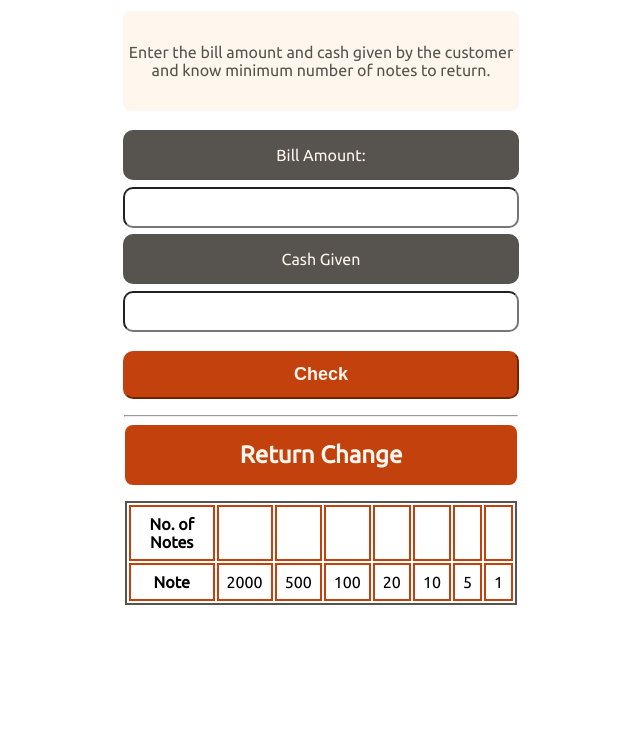
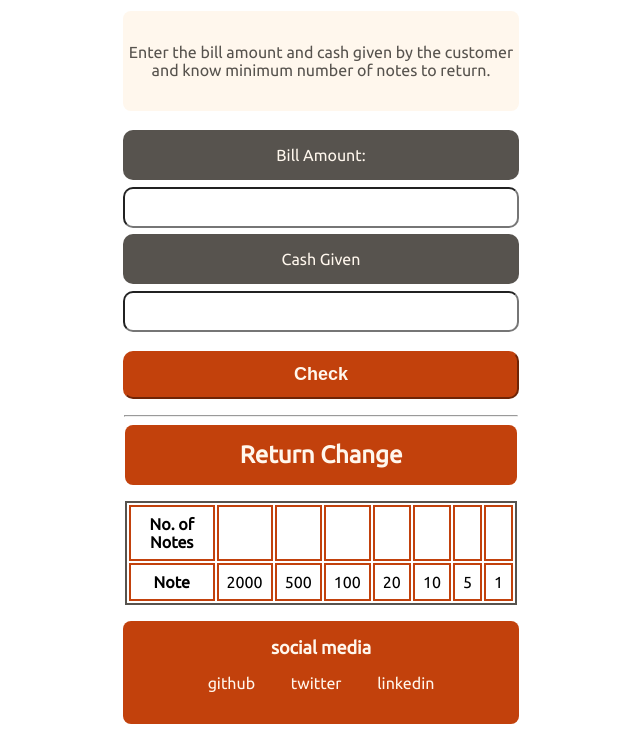
Before and after one commit to mridul-arora/neogcamp-mark10, a plain HTML site: page index.html in a window 1280 px wide. Shown: the part 90-830 px from the top of the page, without its empty margins (319-959 px from the left). Before the commit the page ends 800 px from the top, so only its background shows below. Drawn offline with Linux system fonts and the light colour scheme.

Commit message:
feat: added footer

```diff
--- a/index.html
+++ b/index.html
@@ -1,5 +1,6 @@
 <!DOCTYPE html>
 <html lang="en">
+
 <head>
     <meta charset="UTF-8">
     <meta http-equiv="X-UA-Compatible" content="IE=edge">
@@ -7,10 +8,10 @@
     <title>mark10</title>
     <link rel="stylesheet" href="/style.css">
 </head>
+
 <body>
-
+    <center>
         <div class="container">
-        <center>
             <h1 class="heading">Cash Register Manager</h1>
             <p class="description">
                 Enter the bill amount and cash given
@@ -47,9 +48,27 @@
                     <td>1</td>
                 </tr>
             </table>
-    </center>
+        </div>
+
+        <div class="footer">
+            <div class="footer-header">social media</div>
+            <ul>
+                <li class="list-item-inline">
+                    <a class="link" href="https://github.com/mridul-arora/"> github </a>
+                </li>
+                <li class="list-item-inline">
+                    <a class="link" href="https://twitter.com/mridultwt"> twitter </a>
+                </li>
+                <li class="list-item-inline">
+                    <a class="link" href="https://www.linkedin.com/in/mridul-arora">
+                        linkedin
+                    </a>
+                </li>
+            </ul>
         </div>
 
         <script src="/main.js" type="text/javascript"></script>
+    </center>
 </body>
+
 </html>
--- a/style.css
+++ b/style.css
@@ -13,51 +13,57 @@ body {
   width: 100%;
 }
 
-table tr th,td{
+table tr th,
+td {
   word-wrap: normal;
   width: 100%;
-    margin:1rem;
-    padding:0.5rem;
+  margin: 1rem;
+  padding: 0.5rem;
   border: 2px var(--primary-color) solid;
 }
-table{
+
+table {
   border: 2px var(--dark-gray) solid;
-    margin:1rem;
+  margin: 1rem;
   max-width: 392px;
   width: 100%;
 }
-.heading{
+
+.heading {
   text-align: center;
   background-color: var(--primary-color);
-    color:var(--off-white);
+  color: var(--off-white);
   padding: 1rem 0;
   margin: 1rem;
   max-width: 396px;
   width: 100%;
   border-radius: 0.5rem;
 }
-.description{
+
+.description {
   text-align: center;
   color: var(--dark-gray);
-    background-color:var(--off-white);
+  background-color: var(--off-white);
   padding: 2rem 0;
   margin: 1rem;
   max-width: 396px;
   width: 100%;
   border-radius: 0.5rem;
 }
-.input-label{
+
+.input-label {
   text-align: center;
   display: inline-block;
   background-color: var(--dark-gray);
-    color:var(--off-white);
+  color: var(--off-white);
   padding: 1rem 0;
   margin: 0.2rem 1rem;
   max-width: 396px;
   width: 100%;
   border-radius: 10px;
 }
-.input{
+
+.input {
   text-align: center;
   padding: 0.7rem 0;
   margin: 0.2rem 1rem;
@@ -66,10 +72,10 @@ table{
   border-radius: 10px;
 }
 
-#checkNotes{
+#checkNotes {
   text-align: center;
   background-color: var(--primary-color);
-    color:var(--off-white);
+  color: var(--off-white);
   padding: 0.7rem 0;
   margin: 0 1rem;
   margin-top: 1rem;
@@ -81,15 +87,17 @@ table{
   font-size: large;
   font-weight: bold;
 }
-#errorMsg{
+
+#errorMsg {
   text-align: center;
   max-width: 392px;
   width: 100%;
 }
-h2{
+
+h2 {
   text-align: center;
   background-color: var(--primary-color);
-    color:var(--off-white);
+  color: var(--off-white);
   padding: 1rem 0;
   margin: 0 1rem;
   border-radius: 0.5rem;
@@ -97,8 +105,41 @@ h2{
   width: 100%;
 }
 
-hr{
+hr {
   max-width: 392px;
   width: 100%;
   background-color: var(--dark-gray);
 }
+
+/** footers **/
+
+.footer {
+  text-align: center;
+  background-color: var(--primary-color);
+  color: var(--off-white);
+  padding: 1rem 0;
+  margin: 1rem;
+  max-width: 396px;
+  width: 100%;
+  border-radius: 0.5rem;
+}
+
+.footer .link {
+  color: var(--off-white);
+  text-decoration: none;
+  cursor: pointer;
+}
+
+.footer .footer-header {
+  font-weight: bold;
+  font-size: large;
+}
+
+.footer .list-item-inline {
+  display: inline;
+  padding: 1rem;
+}
+
+ul {
+  padding-inline-start: 0px;
+}
```
Lines whose indentation alone changed are shown as unchanged.
